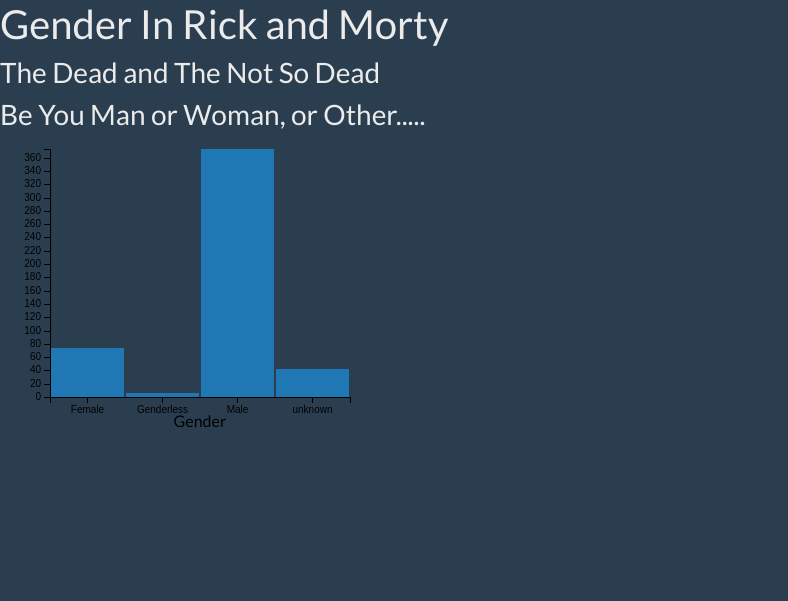
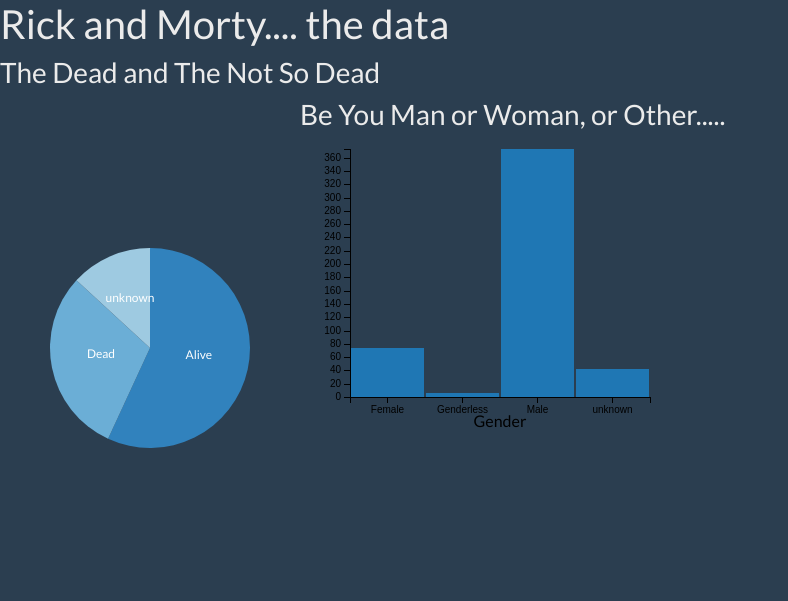
Before and after one commit to Rudancy/milestone-project-two, a plain HTML site: page index.html in a window 1280 px wide. Shown: the whole page, without its empty margins (0-788 px from the left). Drawn offline with Linux system fonts and the light colour scheme.

Commit message:
second graph added dead or alive

```diff
--- a/assets/js/graphs.js
+++ b/assets/js/graphs.js
@@ -1,12 +1,11 @@
   queue()
       .defer(d3.tsv, "assets/rick-morty-data/characters.tsv")
-      .defer(d3.tsv, "assets/rick-morty-data/episodes.tsv")
-      .defer(d3.tsv, "assets/rick-morty-data/locations.tsv")
       .await(makeGraphs);
 
   function makeGraphs(error, rmData) {
       var ndx = crossfilter(rmData);
 
+      dead_or_alive(ndx);
       show_genders(ndx);
       dc.renderAll();
   }
@@ -28,3 +27,17 @@
           .xAxisLabel("Gender")
           .yAxis().ticks(20);
   }
+
+
+  function dead_or_alive(ndx){
+    var dim = ndx.dimension(dc.pluck('status'));
+    var group = dim.group();
+
+    dc.pieChart("#dead-or-alive")
+      .height(500)
+      .radius(100)
+      .transitionDuration(1500)
+      .dimension(dim)
+      .group(group);
+
+  }
--- a/index.html
+++ b/index.html
@@ -22,12 +22,15 @@
 </head>
 
 <body>
-    <h1>Gender In Rick and Morty</h1>
+    <h1>Rick and Morty.... the data</h1>
 
-
+    <div>
     <h3>The Dead and The Not So Dead</h3>
     <div id="dead-or-alive"></div>
+    </div>
+
+    <div>
     <h3>Be You Man or Woman, or Other.....</h3>
     <div id="gender-chart"></div>
-
+    </div>
 </body>
```
Also changed, not shown: assets/rick-morty-data/locations.tsv (line endings or trailing spaces).
